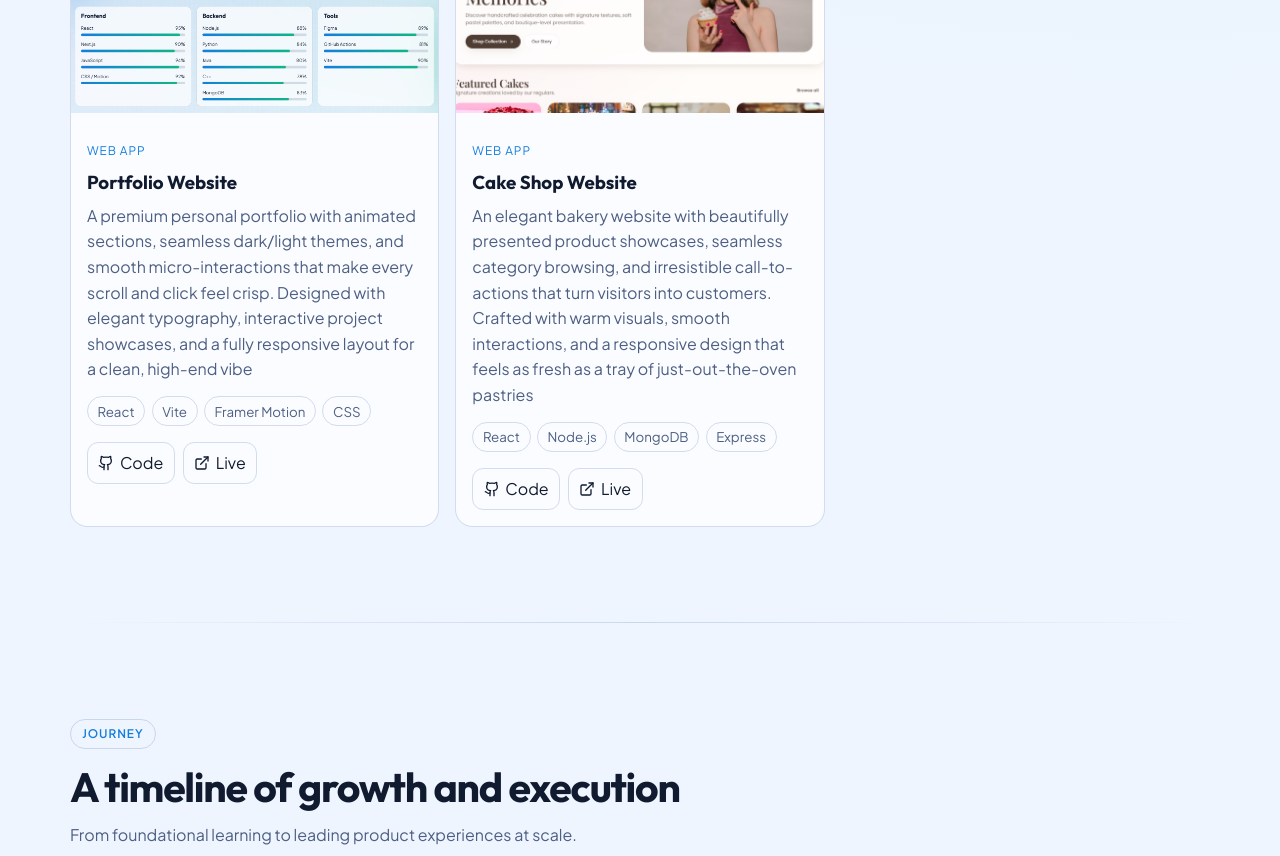
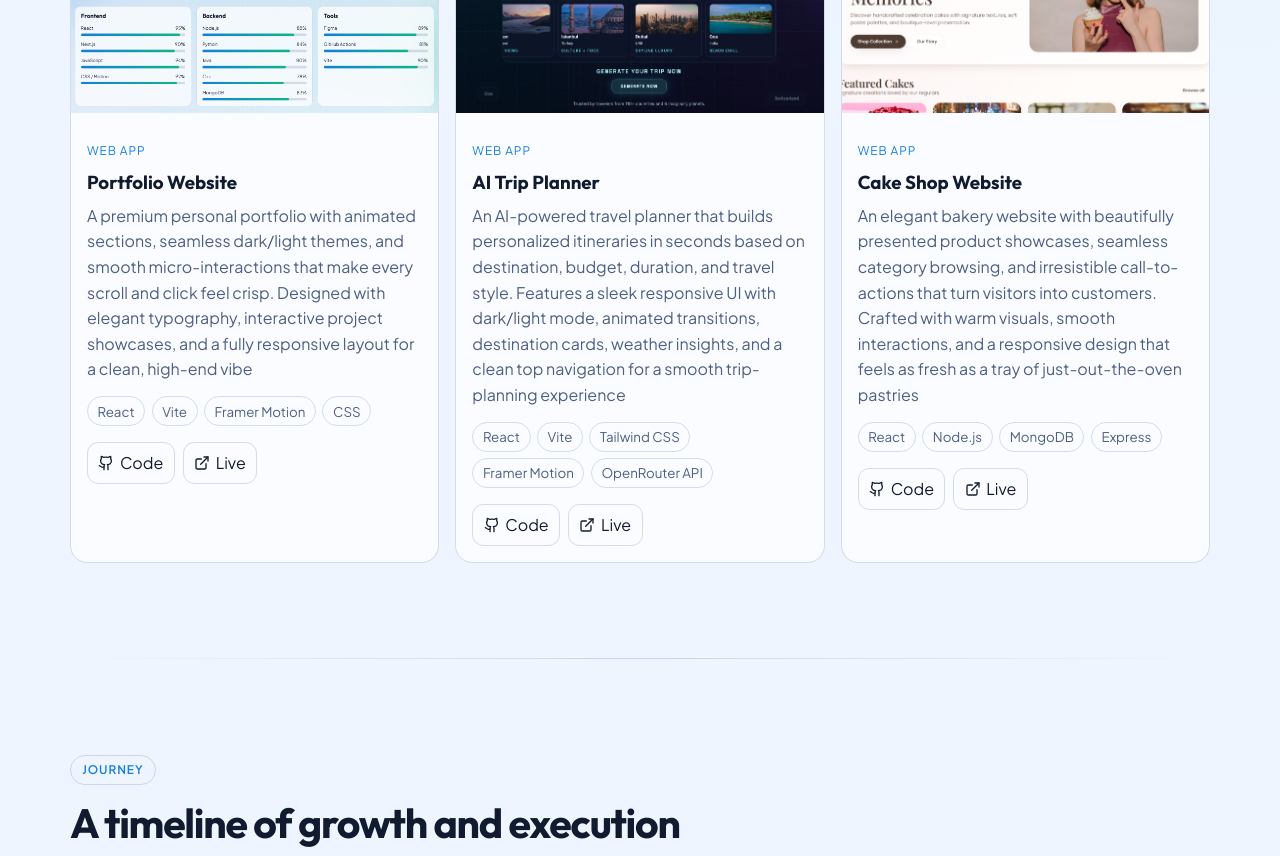
Before and after one commit to itsmierrrrr/Portfolio, a React (Vite) app: page / in a window 1280 px wide. Shown: the part 2940-3796 px from the top of the page. Built offline with nearby package versions, Linux system fonts and the light colour scheme.

Commit message:
add new project

```diff
--- a/src/data/portfolioData.js
+++ b/src/data/portfolioData.js
@@ -1,6 +1,7 @@
 import profimg from '../assets/beach1.jpeg'
 import cakeimg from '../assets/cake1.png'
 import pf from '../assets/pf.png'
+import atp from '../assets/atp.png'
 export const personalInfo = {
   name: 'Mihir Sawant', // Replace with your name
   role: 'Full-Stack Web Developer', // Replace with your role
@@ -107,6 +108,16 @@ export const projects = [
     live: 'https://portfolioxo.vercel.app/', // Replace with live demo
   },
   {
+    title: 'AI Trip Planner',
+    category: 'Web App',
+    description:
+      'An AI-powered travel planner that builds personalized itineraries in seconds based on destination, budget, duration, and travel style. Features a sleek responsive UI with dark/light mode, animated transitions, destination cards, weather insights, and a clean top navigation for a smooth trip-planning experience',
+    image: atp ,
+    stack: ['React', 'Vite', 'Tailwind CSS', 'Framer Motion', 'OpenRouter API'],
+    github: 'https://github.com/itsmierrrrr/AI-Trip-Planner.git', // Replace with project repository
+    live: 'https://lessgoai.vercel.app/', // Replace with live demo
+  },
+  {
     title: 'Cake Shop Website',
     category: 'Web App',
     description:
```
Also changed, not shown: src/assets/atp.png (added), src/assets/beach.jpeg (deleted).
